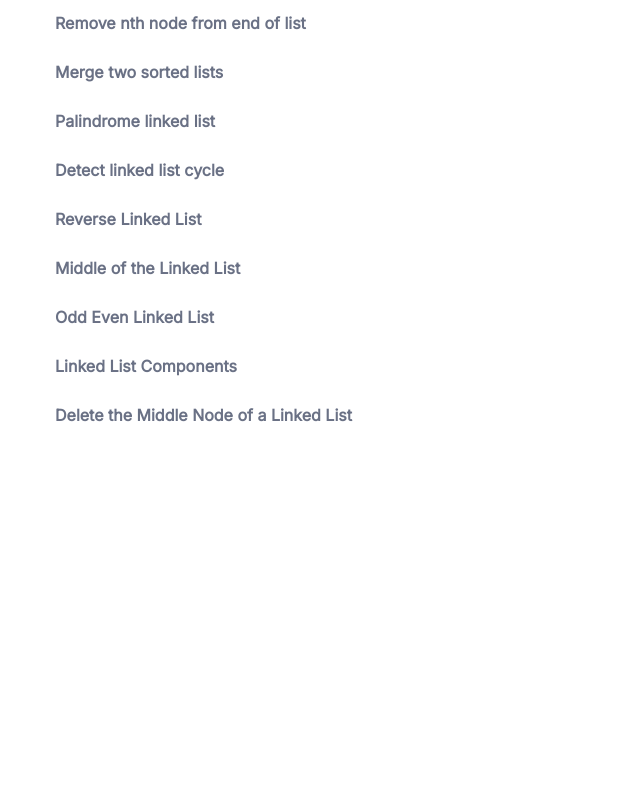
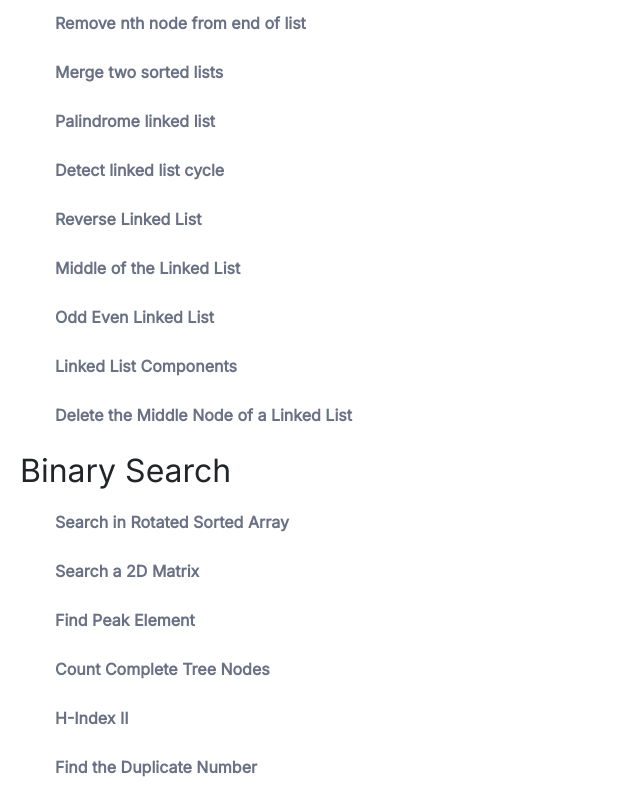
Before and after one commit to draceel07/Leet_Code_, a plain HTML site: page index.html in a window 1280 px wide. Shown: the part 702-1506 px from the top of the page, without its empty margins (0-640 px from the left). Before the commit the page ends 1154 px from the top, so only its background shows below. Drawn offline with nearby package versions, Linux system fonts and the light colour scheme.

Commit message:
Added section for binary search and problems related to it

```diff
--- a/index.html
+++ b/index.html
@@ -45,6 +45,17 @@
                         <dd class="list-bubble"><a href="https://leetcode.com/problems/delete-the-middle-node-of-a-linked-list/">Delete the Middle Node of a Linked List </a></dd>
                     </ol>
                      </div>
+    <div class="topic-section">
+                    <ol class="list-section-lists">
+                        <ot class="list-section-topic-heading"><h2 class="fw-bold">Binary Search</h2></ot>
+                        <dd class="list-bubble"><a href="https://leetcode.com/problems/search-in-rotated-sorted-array/">Search in Rotated Sorted Array </a></dd>
+                        <dd class="list-bubble"><a href="https://leetcode.com/problems/search-a-2d-matrix/">Search a 2D Matrix </a></dd>
+                        <dd class="list-bubble"><a href="https://leetcode.com/problems/find-peak-element/">Find Peak Element </a></dd>
+                        <dd class="list-bubble"><a href="https://leetcode.com/problems/count-complete-tree-nodes/">Count Complete Tree Nodes </a></dd>
+                        <dd class="list-bubble"><a href="https://leetcode.com/problems/h-index-ii/">H-Index II </a></dd>
+                        <dd class="list-bubble"><a href="https://leetcode.com/problems/find-the-duplicate-number/">Find the Duplicate Number </a></dd>
+                    </ol>
+                     </div>
     </section>
     <script src="toggle.js"></script>
 </body>
```
